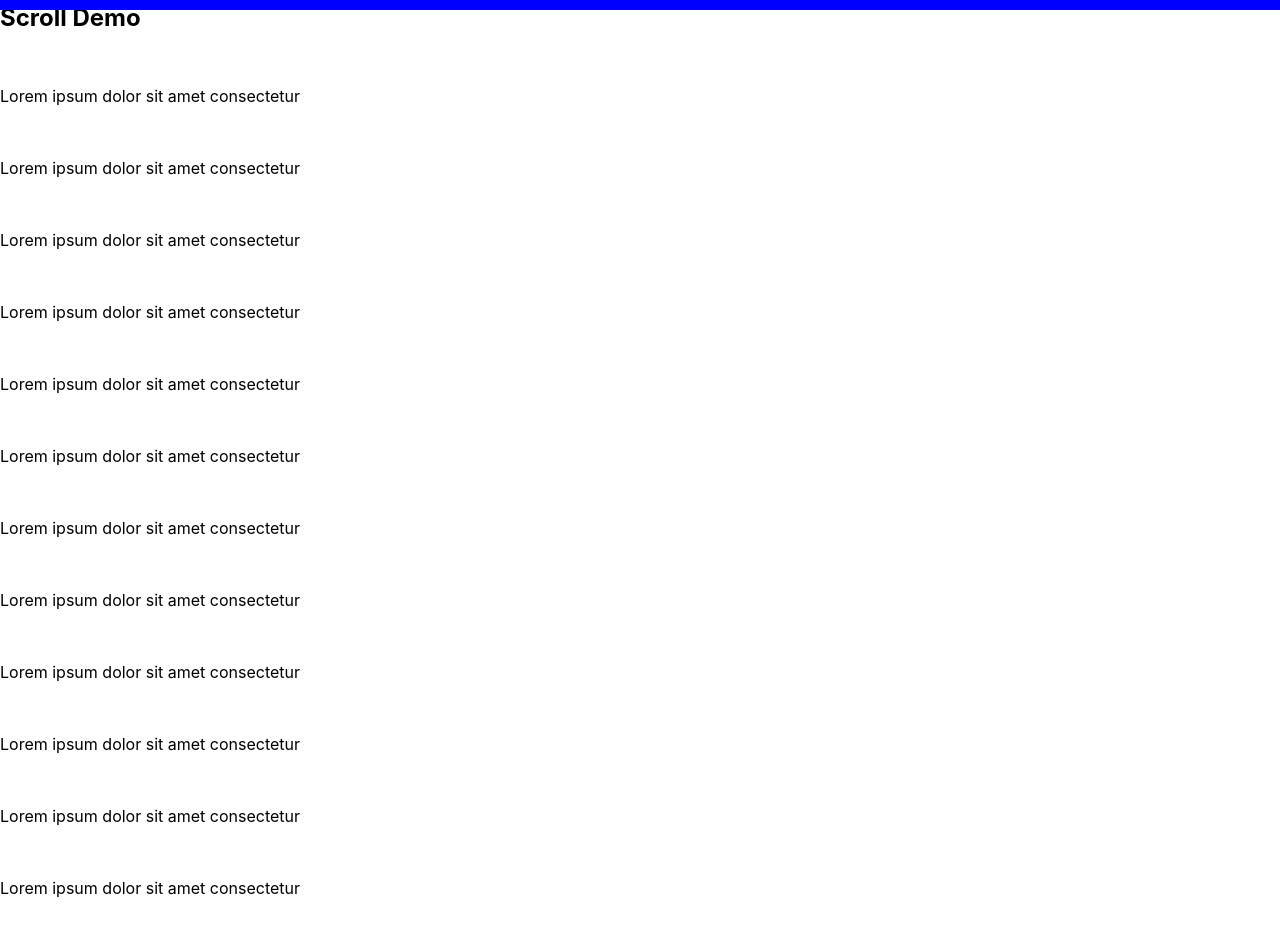
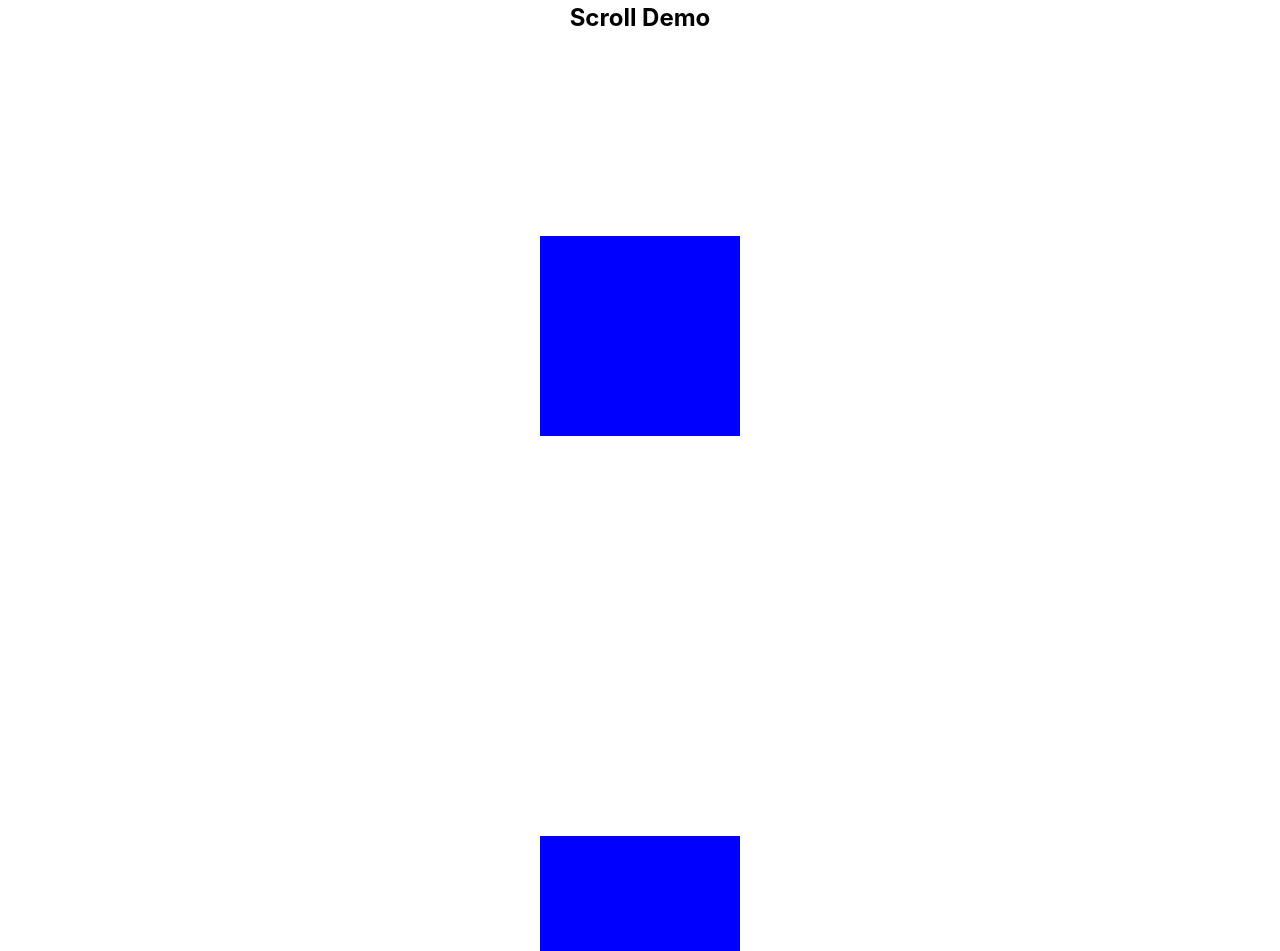
Before and after one commit to Sumon180/Framer-Motion-Animation, a React (Vite) app: page / in a window 1280 px wide. Shown: the top 951 px of the page. Built offline with nearby package versions, Linux system fonts and the light colour scheme.

Commit message:
Scroll Triggered

```diff
--- a/src/components/FramerMotion.jsx
+++ b/src/components/FramerMotion.jsx
@@ -1,42 +1,46 @@
 /* eslint-disable react/prop-types */
-import { motion, useScroll } from "framer-motion"
+import { motion } from "framer-motion"
 
 const FramerMotion = () => {
-    const { scrollYProgress } = useScroll()
+
     return (
         <>
-            <motion.div style={{
-                scaleX: scrollYProgress,
-                position: "fixed",
-                top: 0,
-                right: 0,
-                left: 0,
-                height: 10,
-                background: "blue",
-                transformOrigin: "0%"
+            <div style={{
+                display: "flex",
+                flexDirection: "column",
+                alignItems: "center"
             }}
             >
 
-            </motion.div>
-            <h2>Scroll Demo</h2><br /><br />
-            <p>Lorem ipsum dolor sit amet consectetur</p><br /><br />
-            <p>Lorem ipsum dolor sit amet consectetur</p><br /><br />
-            <p>Lorem ipsum dolor sit amet consectetur</p><br /><br />
-            <p>Lorem ipsum dolor sit amet consectetur</p><br /><br />
-            <p>Lorem ipsum dolor sit amet consectetur</p><br /><br />
-            <p>Lorem ipsum dolor sit amet consectetur</p><br /><br />
-            <p>Lorem ipsum dolor sit amet consectetur</p><br /><br />
-            <p>Lorem ipsum dolor sit amet consectetur</p><br /><br />
-            <p>Lorem ipsum dolor sit amet consectetur</p><br /><br />
-            <p>Lorem ipsum dolor sit amet consectetur</p><br /><br />
-            <p>Lorem ipsum dolor sit amet consectetur</p><br /><br />
-            <p>Lorem ipsum dolor sit amet consectetur</p><br /><br />
-            <p>Lorem ipsum dolor sit amet consectetur</p><br /><br />
-            <p>Lorem ipsum dolor sit amet consectetur</p><br /><br />
-
-
+                <h2>Scroll Demo</h2>
+                <Box />
+                <Box />
+                <Box />
+                <Box />
+                <Box />
+                <Box />
+            </div>
         </>
     )
 }
 
+const Box = () => {
+    return (
+        <motion.div
+            style={{
+                margin: "200px 0px",
+                width: "200px",
+                height: "200px",
+                background: "blue"
+            }}
+            initial={{ opacity: 0, scale: 0, x: 500 }}
+            whileInView={{ opacity: 1, scale: 1, x: 0 }}
+            transition={{ duration: 0.6 }}
+        // viewport={{ once: true }}
+        >
+
+        </motion.div>
+    )
+}
+
 export default FramerMotion
```
